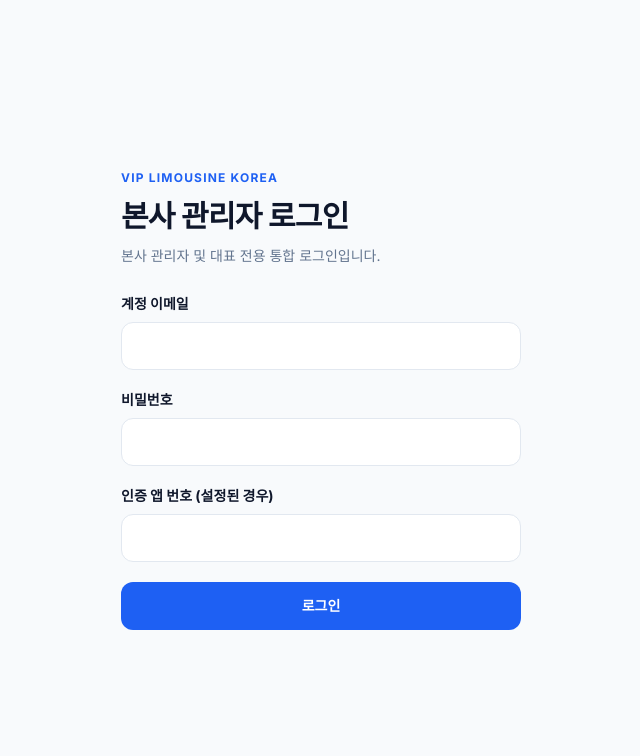
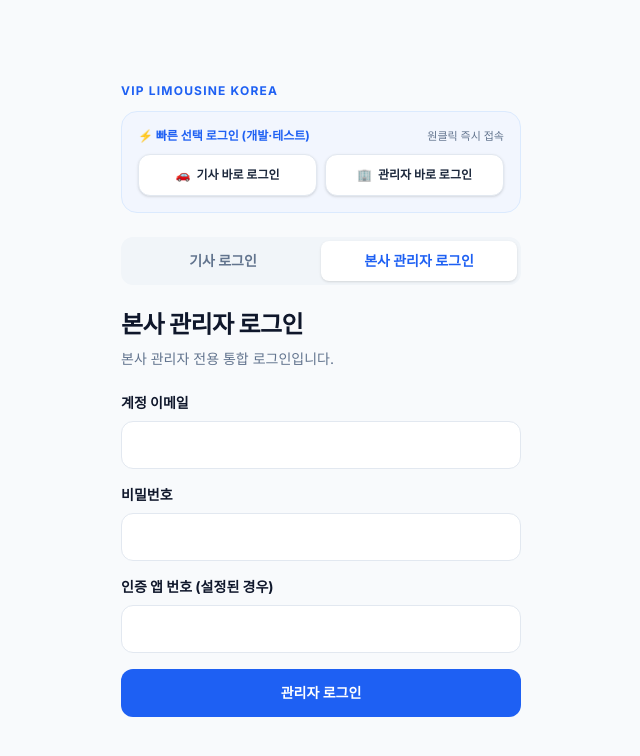
Before and after one commit to Junebooky/driver-eta-notifier, a Next.js app: page /hq/login in a window 1280 px wide. Shown: the top 756 px of the page, without its empty margins (319-959 px from the left). Built offline with nearby package versions, Linux system fonts and the light colour scheme; no server answers.

Commit message:
feat(auth): add one-click quick login for driver and admin in development and unify representative into admin

```diff
--- a/components/HqAssignmentInboxLink.tsx
+++ b/components/HqAssignmentInboxLink.tsx
@@ -4,5 +4,5 @@ import Link from 'next/link';
 export function HqAssignmentInboxLink({representative=false}:{representative?:boolean}){
  const [count,setCount]=useState<number|null>(null);
  useEffect(()=>{const abort=new AbortController();let running=false;const refresh=async()=>{if(running)return;running=true;try{const response=await fetch('/api/schedules?role=hq',{cache:'no-store',signal:abort.signal});const data=await response.json();if(response.ok&&!abort.signal.aborted)setCount(data.schedules.filter((row:{dispatch_status?:string})=>row.dispatch_status==='unassigned').length);}catch{}finally{running=false;}};void refresh();const timer=setInterval(()=>{if(document.visibilityState==='visible')void refresh();},8000);return()=>{abort.abort();clearInterval(timer);};},[]);
- return <Link href={`${representative?'/representative':'/hq'}?tab=dispatch&view=action`} className="rounded-lg bg-blue-50 px-3 py-2 font-bold text-[#1E60F3]">기사·차량 지정 요청{count===null?'':` ${count}건`}</Link>;
+ return <Link href="/hq?tab=dispatch&view=action" className="rounded-lg bg-blue-50 px-3 py-2 font-bold text-[#1E60F3]">기사·차량 지정 요청{count===null?'':` ${count}건`}</Link>;
 }
--- a/components/LoginForm.tsx
+++ b/components/LoginForm.tsx
@@ -4,13 +4,65 @@ import { canAccessPortal, loginDestination, type LoginPortal } from '@/utils/log
 import { purgeLocalCaches } from '@/utils/cockpitClientAuth';
 
 export function LoginForm({ initialPortal = 'driver' }: { initialPortal?: LoginPortal }) {
-  const isHq = initialPortal === 'hq' || initialPortal === 'representative';
-  const role: LoginPortal = isHq ? 'hq' : 'driver';
+  const [role, setRole] = useState<LoginPortal>(
+    initialPortal === 'hq' || initialPortal === 'representative' ? 'hq' : 'driver'
+  );
   const [email, setEmail] = useState('');
   const [code, setCode] = useState('');
   const [secret, setSecret] = useState('');
   const [error, setError] = useState('');
   const [loading, setLoading] = useState(false);
+
+  const isHq = role === 'hq' || role === 'representative';
+
+  async function handleQuickLogin(target: 'driver' | 'admin') {
+    if (loading) return;
+    setLoading(true);
+    setError('');
+    const targetPortal: LoginPortal = target === 'driver' ? 'driver' : 'hq';
+    setRole(targetPortal);
+    const targetEmail = target === 'driver' ? 'driver.qa@viplimousine.kr' : 'admin.qa@viplimousine.kr';
+    const targetSecret = '123456789';
+    setEmail(targetEmail);
+    setSecret(targetSecret);
+
+    try {
+      let res = await fetch('/api/auth/session', {
+        method: 'POST',
+        headers: { 'Content-Type': 'application/json' },
+        body: JSON.stringify({ email: targetEmail, password: targetSecret, portal: targetPortal }),
+      });
+      let data = await res.json();
+
+      // If password sign-in is unavailable (e.g. offline dev), attempt dev_switch fallback
+      if (!res.ok && (data?.error || !data?.ok)) {
+        const devRes = await fetch('/api/auth/session', {
+          method: 'POST',
+          headers: { 'Content-Type': 'application/json' },
+          body: JSON.stringify({ action: 'dev_switch', target }),
+        });
+        if (devRes.ok) {
+          const devData = await devRes.json();
+          if (devData.ok) {
+            res = devRes;
+            data = devData;
+          }
+        }
+      }
+
+      if (!res.ok || !data.ok) throw new Error(data.error || '로그인에 실패했습니다.');
+      purgeLocalCaches();
+      if (!canAccessPortal(data.session || {}, targetPortal)) {
+        throw new Error('선택한 로그인 권한을 확인해 주세요.');
+      }
+      const next = new URLSearchParams(window.location.search).get('next');
+      window.location.assign(loginDestination(data.session, next));
+    } catch (err) {
+      setError(err instanceof Error ? err.message : '로그인 연결에 실패했습니다.');
+    } finally {
+      setLoading(false);
+    }
+  }
 
   async function submit(event: React.FormEvent<HTMLFormElement>) {
     event.preventDefault();
@@ -42,16 +94,76 @@ export function LoginForm({ initialPortal = 'driver' }: { initialPortal?: LoginP
   return (
     <main className="m-auto w-full max-w-md px-6 py-12">
       <p className="mb-3 text-xs font-bold tracking-widest text-[#1E60F3]">VIP LIMOUSINE KOREA</p>
-      <h1 className="mb-3 text-3xl font-bold tracking-tight">
+
+      {/* 1. 빠른 원클릭 접속 (개발 및 테스트용) */}
+      <div className="mb-6 rounded-2xl border border-blue-100 bg-blue-50/70 p-4">
+        <div className="mb-2.5 flex items-center justify-between">
+          <span className="text-xs font-bold text-[#1E60F3]">⚡ 빠른 선택 로그인 (개발·테스트)</span>
+          <span className="text-[11px] font-medium text-slate-500">원클릭 즉시 접속</span>
+        </div>
+        <div className="grid grid-cols-2 gap-2">
+          <button
+            type="button"
+            onClick={() => handleQuickLogin('driver')}
+            disabled={loading}
+            className="flex items-center justify-center gap-1.5 rounded-xl bg-white py-3 text-xs font-bold text-slate-800 shadow-sm border border-slate-200 hover:border-blue-400 hover:text-[#1E60F3] active:scale-95 transition disabled:opacity-50 cursor-pointer"
+          >
+            <span>🚗</span>
+            <span>기사 바로 로그인</span>
+          </button>
+          <button
+            type="button"
+            onClick={() => handleQuickLogin('admin')}
+            disabled={loading}
+            className="flex items-center justify-center gap-1.5 rounded-xl bg-white py-3 text-xs font-bold text-slate-800 shadow-sm border border-slate-200 hover:border-blue-400 hover:text-[#1E60F3] active:scale-95 transition disabled:opacity-50 cursor-pointer"
+          >
+            <span>🏢</span>
+            <span>관리자 바로 로그인</span>
+          </button>
+        </div>
+      </div>
+
+      {/* 2. 기사 / 관리자 2분할 역할 선택 탭 */}
+      <div className="mb-6 grid grid-cols-2 rounded-xl bg-slate-100 p-1">
+        <button
+          type="button"
+          disabled={loading}
+          onClick={() => {
+            setRole('driver');
+            setError('');
+          }}
+          className={`rounded-lg py-2.5 text-sm font-bold transition cursor-pointer ${
+            !isHq ? 'bg-white text-[#1E60F3] shadow-sm' : 'text-slate-500 hover:text-slate-800'
+          }`}
+        >
+          기사 로그인
+        </button>
+        <button
+          type="button"
+          disabled={loading}
+          onClick={() => {
+            setRole('hq');
+            setError('');
+          }}
+          className={`rounded-lg py-2.5 text-sm font-bold transition cursor-pointer ${
+            isHq ? 'bg-white text-[#1E60F3] shadow-sm' : 'text-slate-500 hover:text-slate-800'
+          }`}
+        >
+          본사 관리자 로그인
+        </button>
+      </div>
+
+      <h1 className="mb-2 text-2xl font-bold tracking-tight">
         {isHq ? '본사 관리자 로그인' : 'Driver Cockpit'}
       </h1>
-      <p className="mb-7 text-sm text-slate-500">
+      <p className="mb-6 text-sm text-slate-500">
         {isHq
-          ? '본사 관리자 및 대표 전용 통합 로그인입니다.'
+          ? '본사 관리자 전용 통합 로그인입니다.'
           : '기사 전용 로그인 — 담당 계정으로 로그인해 주세요.'}
       </p>
 
-      <form onSubmit={submit} className="space-y-5">
+      {/* 3. 계정 직접 입력 폼 */}
+      <form onSubmit={submit} className="space-y-4">
         <label className="block text-sm font-bold">
           계정 이메일
           <input
@@ -95,7 +207,7 @@ export function LoginForm({ initialPortal = 'driver' }: { initialPortal?: LoginP
           disabled={loading}
           className="h-12 w-full rounded-xl bg-[#1E60F3] text-sm font-bold text-white disabled:opacity-50 cursor-pointer"
         >
-          {loading ? '로그인 중…' : '로그인'}
+          {loading ? '로그인 중…' : `${isHq ? '관리자' : '기사'} 로그인`}
         </button>
       </form>
     </main>
--- a/components/SessionGate.tsx
+++ b/components/SessionGate.tsx
@@ -39,13 +39,13 @@ export function SessionGate({ children }: { children: React.ReactNode }) {
     return <main className="m-auto w-full max-w-md p-8 text-center">
       <p className="mb-3 text-xs font-bold tracking-widest text-[#1E60F3]">VIP LIMOUSINE KOREA</p>
       <h1 className="mb-3 text-2xl font-bold">{isHqArea ? '본사 관리자 로그인이 필요합니다' : '기사 로그인이 필요합니다'}</h1>
-      <p className="mb-6 text-sm text-slate-500">{isHqArea ? '본사 관리자 및 대표 전용 계정으로 로그인해 주세요.' : '담당 기사 개인 계정으로 로그인해 주세요.'}</p>
+      <p className="mb-6 text-sm text-slate-500">{isHqArea ? '본사 관리자 전용 계정으로 로그인해 주세요.' : '담당 기사 개인 계정으로 로그인해 주세요.'}</p>
       <Link href={`${loginPath}?next=${encodeURIComponent(pathname)}`} className="inline-block rounded-xl bg-[#1E60F3] px-8 py-3 font-bold text-white">로그인</Link>
     </main>;
   }
   return <>
     <div className="flex flex-wrap justify-end gap-3 px-4 py-1 text-xs text-slate-500 bg-white">
-      {checked.session.role==='hq_admin' && <HqAssignmentInboxLink representative={checked.session.isRepresentative} />}
+      {checked.session.role==='hq_admin' && <HqAssignmentInboxLink />}
       <span>{checked.session.displayName || checked.session.driverName || '로그인됨'}</span>
       <button type="button" onClick={async () => { const confirmed=await logoutClientSession(); if (!confirmed) window.alert('서버 로그아웃을 확인하지 못했습니다. 계정 관리자에게 세션 종료를 요청해 주세요.'); window.location.assign(isHqArea ? '/hq/login' : '/login'); }} className="underline">로그아웃</button>
     </div>
--- a/components/hq/HqDashboard.tsx
+++ b/components/hq/HqDashboard.tsx
@@ -561,7 +561,7 @@ function HqDashboardInner({ representativeMode }: { representativeMode: boolean
           onOpenAdminLogin={() => setIsAdminLoginOpen(true)}
           onOpenNotifications={() => setIsAlertDrawerOpen(true)}
           title={
-            activeSidebarTab === 'dashboard' ? (representativeMode ? '대표 대시보드' : '운영 대시보드') : activeSidebarTab === 'operations'
+            activeSidebarTab === 'dashboard' ? '운영 대시보드' : activeSidebarTab === 'operations'
               ? '실시간 행사 운영 보드'
               : activeSidebarTab === 'quotes'
                 ? '가격표 견적기 및 견적서 관리'
--- a/components/hq/HqDashboardOverview.tsx
+++ b/components/hq/HqDashboardOverview.tsx
@@ -20,7 +20,7 @@ export function HqDashboardOverview({ bookings, loading, error, representative,
   ];
   return <div className="space-y-5">
     <section className="rounded-3xl bg-[#0B1E48] p-5 text-white">
-      <p className="text-xs text-blue-200">{representative ? '대표 모바일 관제' : 'VIP 운영 현황'}</p>
+      <p className="text-xs text-blue-200">본사 통합 관제 현황</p>
       <h2 className="mt-2 text-2xl font-black">오늘의 운행을 한눈에</h2>
       <p className="mt-2 text-sm text-blue-100">일정 확인 · 차량과 기사 배정 · 기사 확인 상태</p>
       <button type="button" onClick={() => onNavigate('dispatch', 'kpi_unassigned')} className="mt-5 flex min-h-12 w-full items-center justify-between gap-3 rounded-2xl bg-white px-4 py-3 font-bold text-[#0B1E48]">
--- a/lib/auth/serverAuth.ts
+++ b/lib/auth/serverAuth.ts
@@ -56,11 +56,21 @@ export function getAuthSecret(): string | null {
  */
 export const DEV_ACCOUNTS = {
   admin: {
-    userId: 'dev_admin_hq',
+    userId: '3b4308d0-ee46-4e99-b02e-283e0b018ce4',
     org: 'vip_limousine_korea' as const,
     role: 'hq_admin' as const,
     driverName: '본사 관리자',
     displayName: '본사 관리자 (HQ Admin)',
+  },
+  driver: {
+    userId: '2ab15b22-4ab8-43a2-aa17-e002e7962634',
+    org: 'vip_limousine_korea' as const,
+    role: 'driver' as const,
+    driverId: 'd7a00000-0000-4000-8000-000000000001',
+    driverName: 'QA 테스트 기사',
+    vehicleNo: '99호차 (QA)',
+    carNumber: '서울99바9999',
+    displayName: '기사 (QA 테스트 기사 · 99호차)',
   },
   driver_a: {
     userId: 'dev_driver_yoon',
--- a/scripts/smoke-http.mjs
+++ b/scripts/smoke-http.mjs
@@ -78,7 +78,7 @@ try{
   await new Promise(resolve=>setTimeout(resolve,100));
  }
  assert.ok(ready,`Next server did not start: ${logs}`);
- const html=await(await fetch(base+'/login')).text();assert.ok(html.includes('Driver Cockpit')&&!html.includes('본사 관리자 로그인')&&html.includes('계정 이메일'));
+ const html=await(await fetch(base+'/login')).text();assert.ok(html.includes('Driver Cockpit')&&html.includes('본사 관리자 로그인')&&html.includes('계정 이메일'));
  const hqHtml=await(await fetch(base+'/hq/login')).text();assert.ok(hqHtml.includes('본사 관리자 로그인')&&hqHtml.includes('계정 이메일'));
  assert.equal((await fetch(base+'/api/driver')).status,401);assert.equal((await fetch(base+'/api/schedules')).status,401);
  assert.equal((await post('/api/auth/session',{action:'dev_switch',target:'admin'})).status,403);
```
